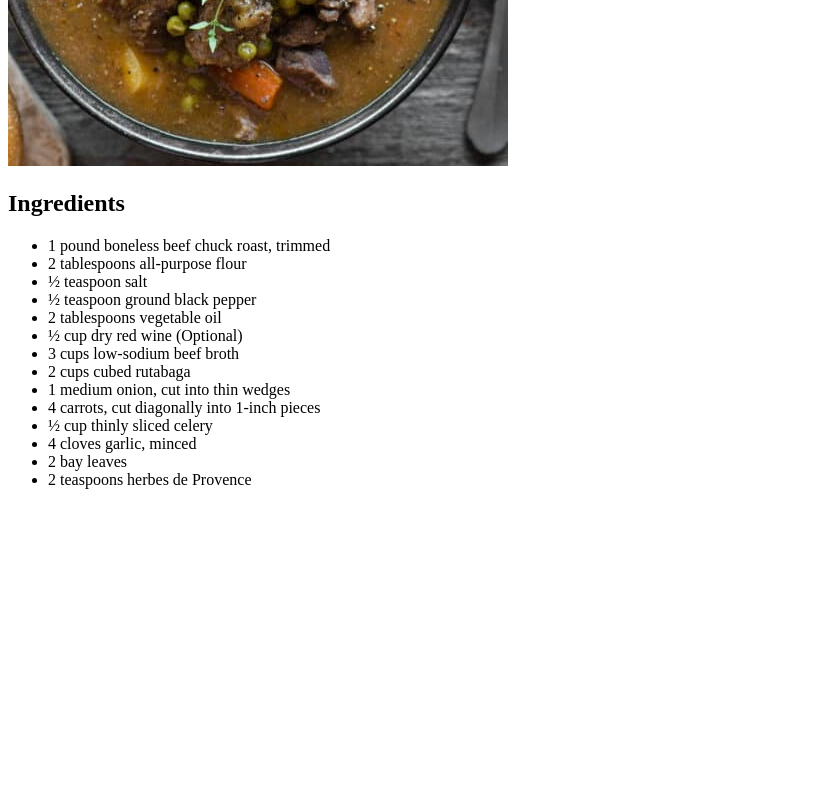
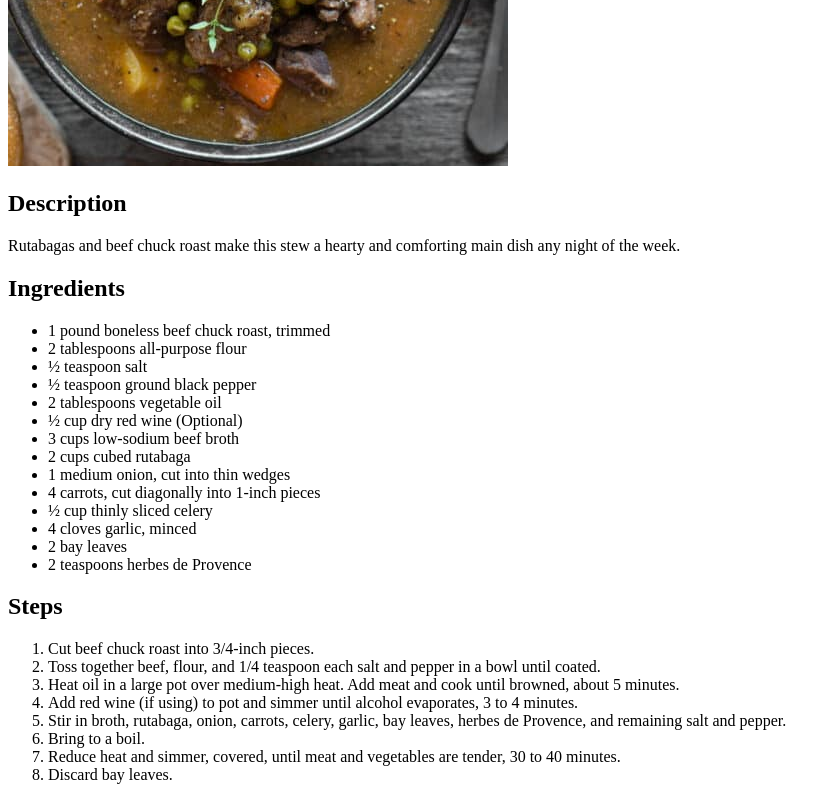
Before and after one commit to alxvngn/odin-recipes, a plain HTML site: page recipes/rutabaga-beef-stew.html in a window 1280 px wide. Shown: the part 414-1214 px from the top of the page, without its empty margins (0-836 px from the left). Before the commit the page ends 919 px from the top, so only its background shows below. Drawn offline with Linux system fonts and the light colour scheme.

Commit message:
Complete recipe page
Add Description
Add Steps
Get to know Emmet

```diff
--- a/recipes/rutabaga-beef-stew.html
+++ b/recipes/rutabaga-beef-stew.html
@@ -9,6 +9,9 @@
 <body>
   <h1>Rutabaga Beef Stew Recipe</h1>
   <img src="rutabaga-beef-stew.jpg">
+
+  <h2>Description</h2>
+  <p>Rutabagas and beef chuck roast make this stew a hearty and comforting main dish any night of the week.</p>
 
   <h2>Ingredients</h2>
   <ul>
@@ -28,6 +31,17 @@
     <li>2 teaspoons herbes de Provence</li>
   </ul>
 
+  <h2>Steps</h2>
+  <ol>
+    <li>Cut beef chuck roast into 3/4-inch pieces.</li>
+    <li>Toss together beef, flour, and 1/4 teaspoon each salt and pepper in a bowl until coated.</li>
+    <li>Heat oil in a large pot over medium-high heat. Add meat and cook until browned, about 5 minutes.</li>
+    <li>Add red wine (if using) to pot and simmer until alcohol evaporates, 3 to 4 minutes.</li>
+    <li>Stir in broth, rutabaga, onion, carrots, celery, garlic, bay leaves, herbes de Provence, and remaining salt and pepper.</li>
+    <li>Bring to a boil.</li>
+    <li>Reduce heat and simmer, covered, until meat and vegetables are tender, 30 to 40 minutes.</li>
+    <li>Discard bay leaves.</li>
+  </ol>
 </body>
 
 </html>
```
